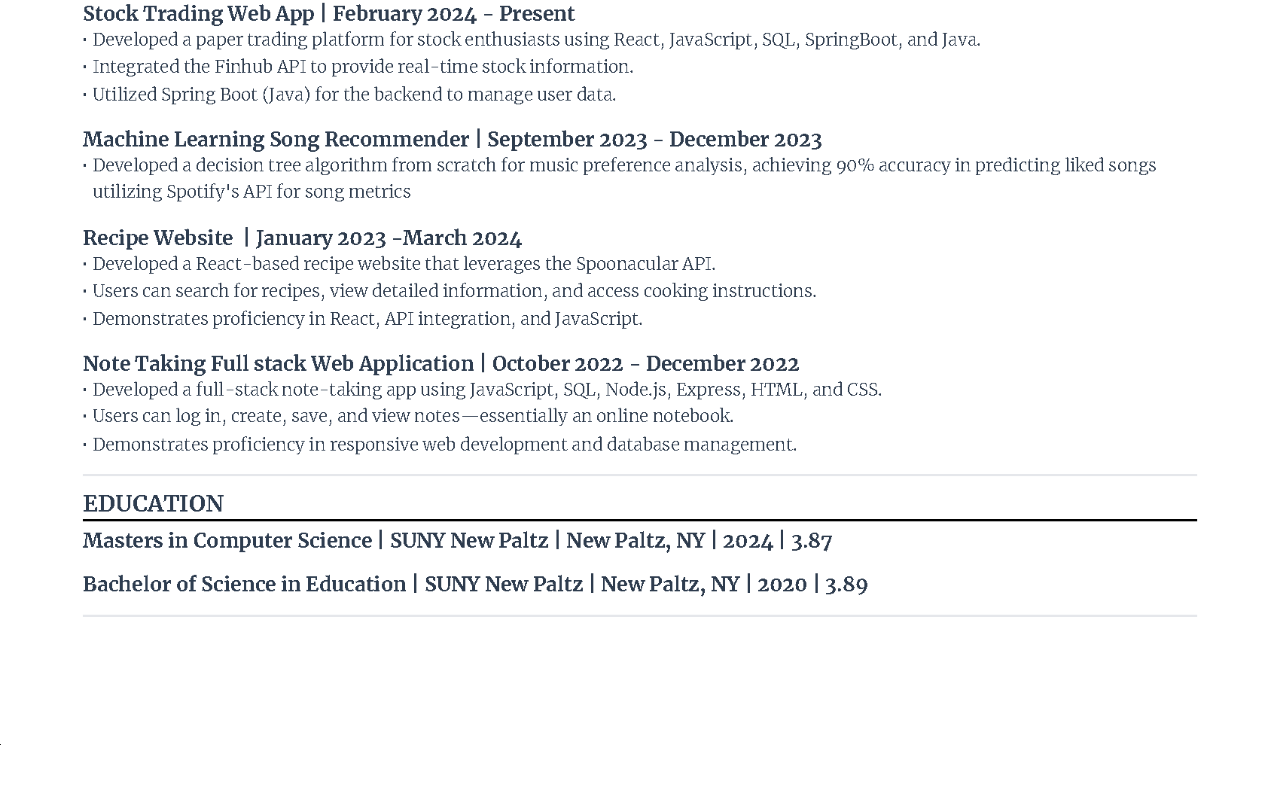
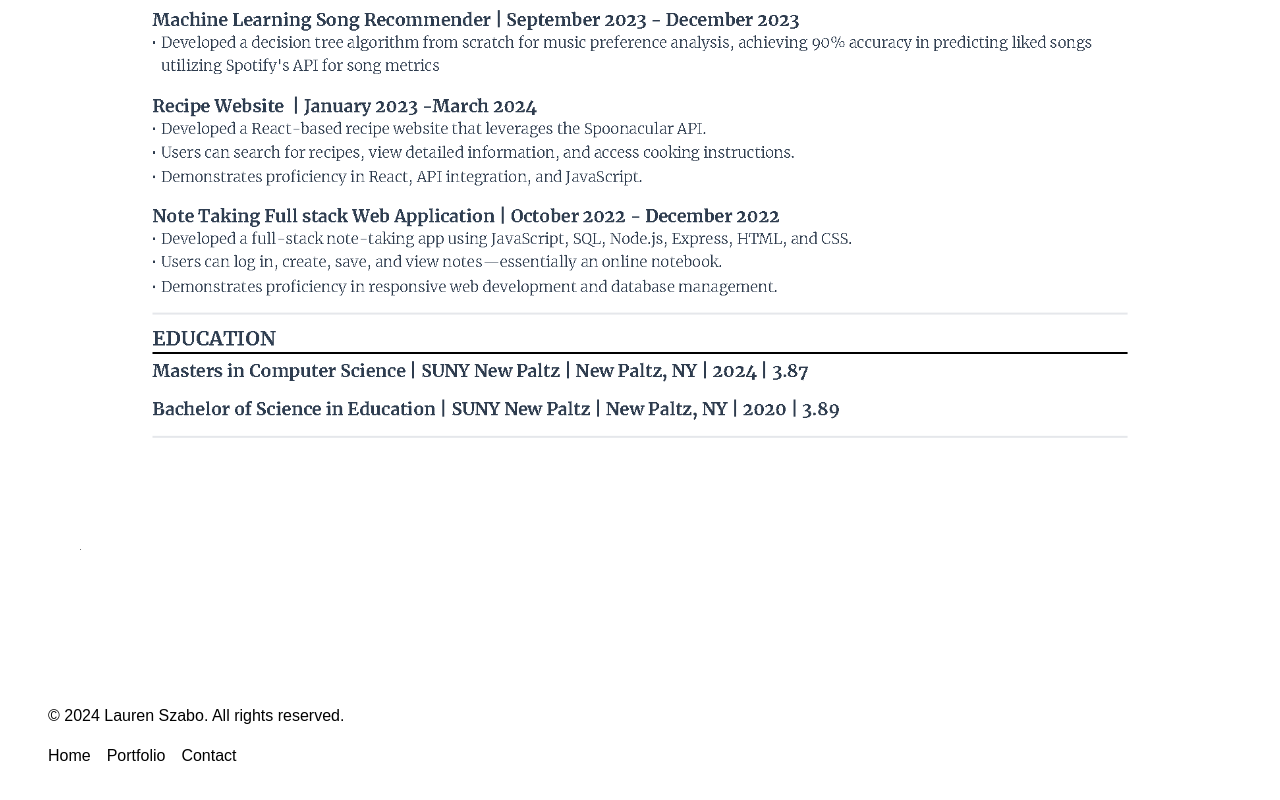
Before and after one commit to szabol1/Portfolio, a Next.js app: page /components/resume in a window 1280 px wide. Shown: the part 1058-1858 px from the top of the page. Before the commit the page ends 1833 px from the top, so only its background shows below. Built offline with nearby package versions, Linux system fonts and the light colour scheme; a web font is replaced by a local one.

Commit message:
Ui updates

```diff
--- a/app/components/navbar/page.js
+++ b/app/components/navbar/page.js
@@ -20,7 +20,7 @@ export default function NavBar() {
         <ul className = "flex justify-between">
           <li><a className = "hover:text-blue-600 duration-100 text-black" href = "/">Home</a></li>
           <li><a className = "hover:text-blue-600 duration-100 text-black" href = "/components/ContactPage">Contact</a></li>
-          <li><a className = "hover:text-blue-600 duration-100 text-black" href = "#">Resume</a></li>
+          <li><a className = "hover:text-blue-600 duration-100 text-black" href = "/components/resume">Resume</a></li>
           <li><a className = "hover:text-blue-600 duration-100 text-black" href = "/components/projects">Projects</a></li>
           <li><a className = "hover:text-blue-600 duration-100 text-black" href = "/components/about">About</a></li>
           <li><a className = "hover:text-blue-600 duration-100 text-black" href = "https://www.laurenszaboart.weebly.com">Artwork</a></li>
--- a/app/components/resume/page.js
+++ b/app/components/resume/page.js
@@ -1,8 +1,10 @@
-
+import Footer from "../footer/page"
 export default function Resume(){
     return (
         <div>
-            <img src="/images/first resume-3.png" alt = "resume"/>
+            <img className="p-20 pt-2" src="/images/first resume-3.png" alt = "resume"/>
+            <Footer />
         </div>
+
     )
 }
--- a/app/page.js
+++ b/app/page.js
@@ -13,7 +13,7 @@ export default function Home() {
         <div className="relative z-10 flex flex-col sm:flex-wrap">
         <h1 className = "lg:text-9xl m-8 mt-3">Hello!</h1>
         <h1 className = "lg:text-9xl m-8 mt-5">I'm Lauren, a</h1>
-        <h1 className = "lg:text-8xl m-8 mb-4 mt-5">Web Designer and Developer</h1>
+        <h1 className = "lg:text-8xl m-8 mb-4 mt-5">Full Stack Software Developer</h1>
         <div className="picture">
         <img src = "/images/icon.png"
         className = "lg:w-full"/>
```
